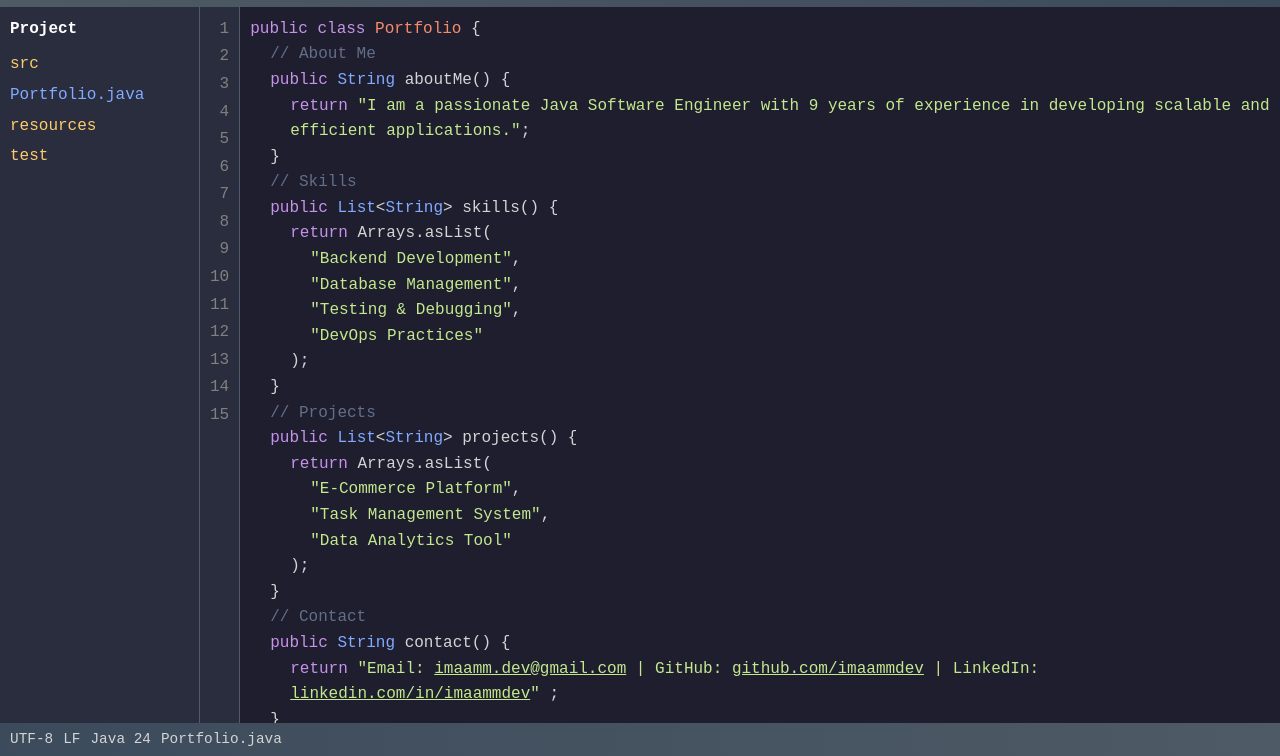
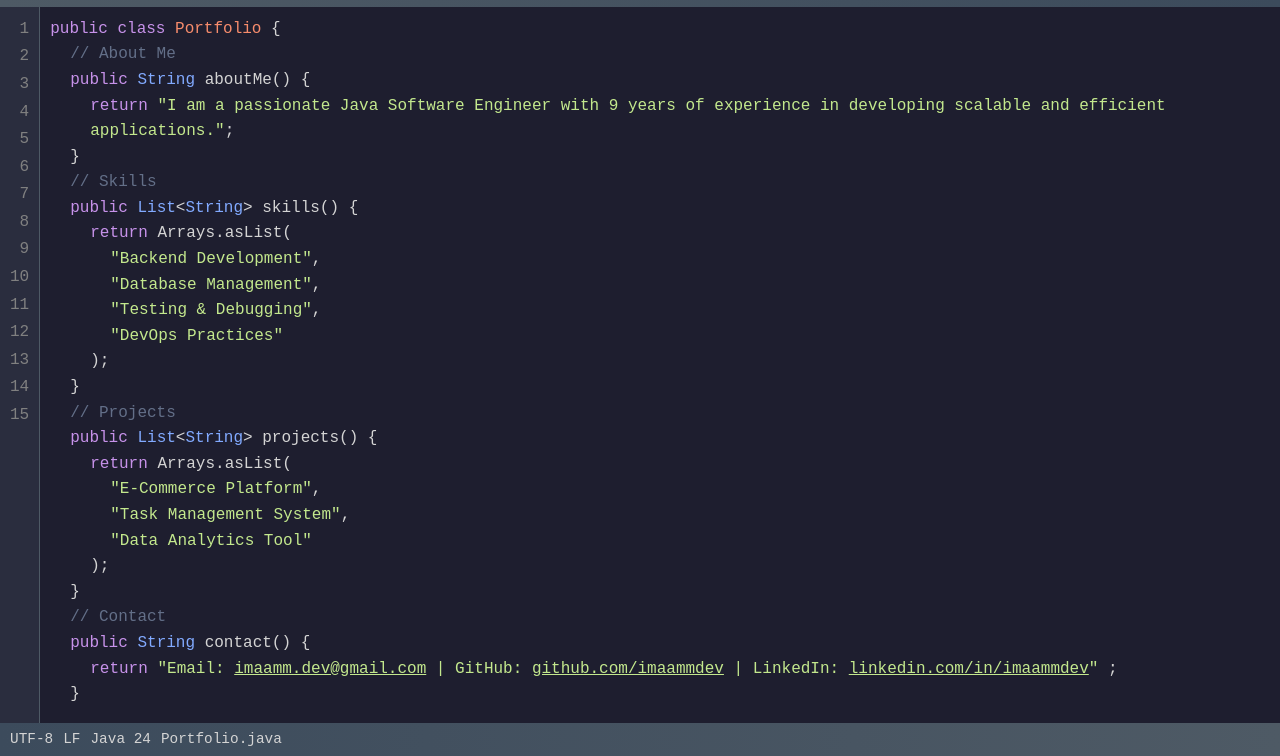
Before and after one commit to imaammdev/imaammdev.github.io, a plain HTML site: page index.html in a window 1280 px wide. Shown: the part 44-800 px from the top of the page. Drawn offline with Linux system fonts and the light colour scheme.

Commit message:
Update index.html

```diff
--- a/index.html
+++ b/index.html
@@ -184,19 +184,6 @@ body {
 
         <!-- Main Content Area -->
         <div class="main-content">
-            <!-- Sidebar (Project Explorer) -->
-            <div class="sidebar">
-                <div class="sidebar-header">Project</div>
-                <ul class="project-tree">
-                    <li><span class="folder">src</span>
-                        <ul>
-                            <li><span class="file">Portfolio.java</span></li>
-                        </ul>
-                    </li>
-                    <li><span class="folder">resources</span></li>
-                    <li><span class="folder">test</span></li>
-                </ul>
-            </div>
 
             <!-- Editor Area -->
             <div class="editor">
```
